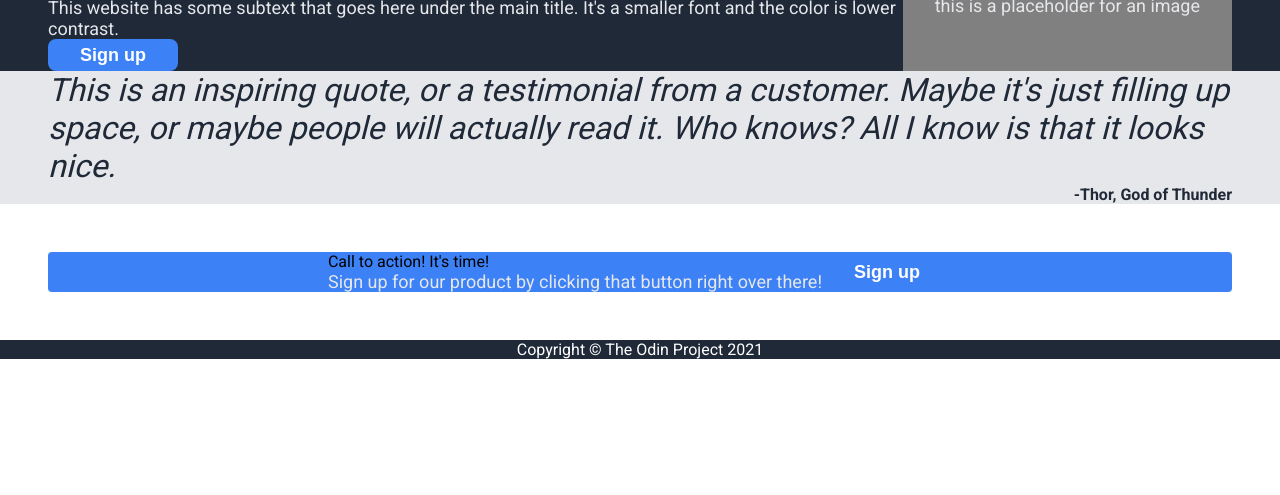
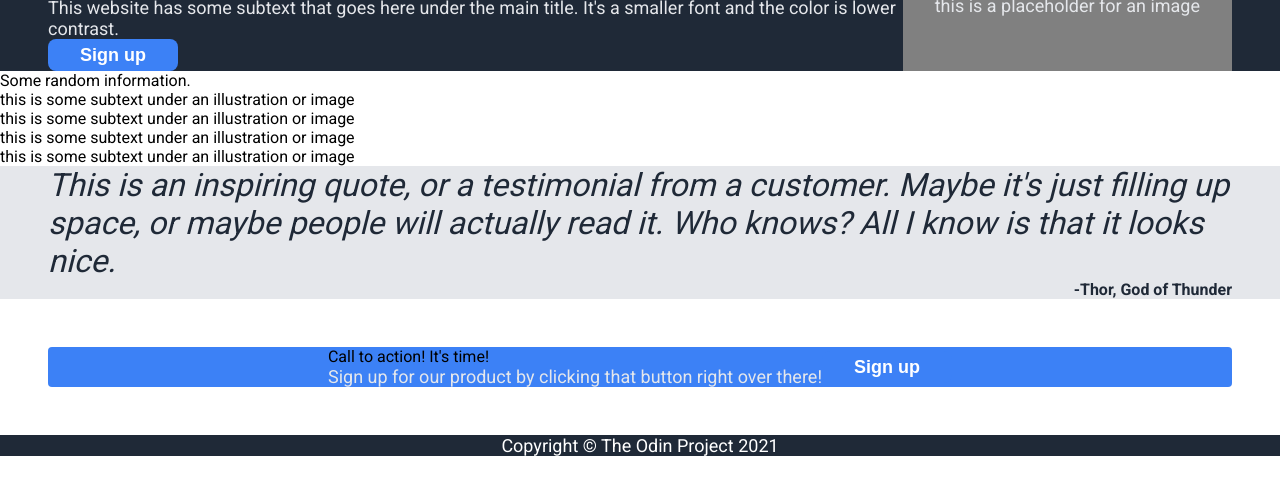
Before and after one commit to EPedley/css_landing-page, a plain HTML site: page index.html in a window 1280 px wide. Shown: the part 117-612 px from the top of the page. Drawn offline with Linux system fonts and the light colour scheme.

Commit message:
Adding the HTML for the informations section

```diff
--- a/index.html
+++ b/index.html
@@ -26,6 +26,26 @@
             <div class="placeholder">this is a placeholder for an image</div>
         </div>
 
+        <div class="information">
+            <div class="info-header">Some random information.</div>
+            <div class="box-1">
+                <div class="box"></div>
+                <div class="box-text">this is some subtext under an illustration or image</div>
+            </div>
+            <div class="box-2">
+                <div class="box"></div>
+                <div class="box-text">this is some subtext under an illustration or image</div>
+            </div>
+            <div class="box-3">
+                <div class="box"></div>
+                <div class="box-text">this is some subtext under an illustration or image</div>
+            </div>
+            <div class="box-4">
+                <div class="box"></div>
+                <div class="box-text">this is some subtext under an illustration or image</div>
+            </div>
+        </div>
+
         <div class="quote">
             <div class="quote-text">This is an inspiring quote, or a testimonial from a customer. Maybe it's just filling up space, or maybe people will actually read it. Who knows? All I know is that it looks nice.</div>
             <div class="thor">-Thor, God of Thunder</div>
--- a/style.css
+++ b/style.css
@@ -17,7 +17,7 @@ body {
     color: #F9FAF8;
 }
 
-.secondary-text, .placeholder {
+.secondary-text, .placeholder, .footer {
     font-size: 18px;
     color: #e5e7eb;
 }
```
